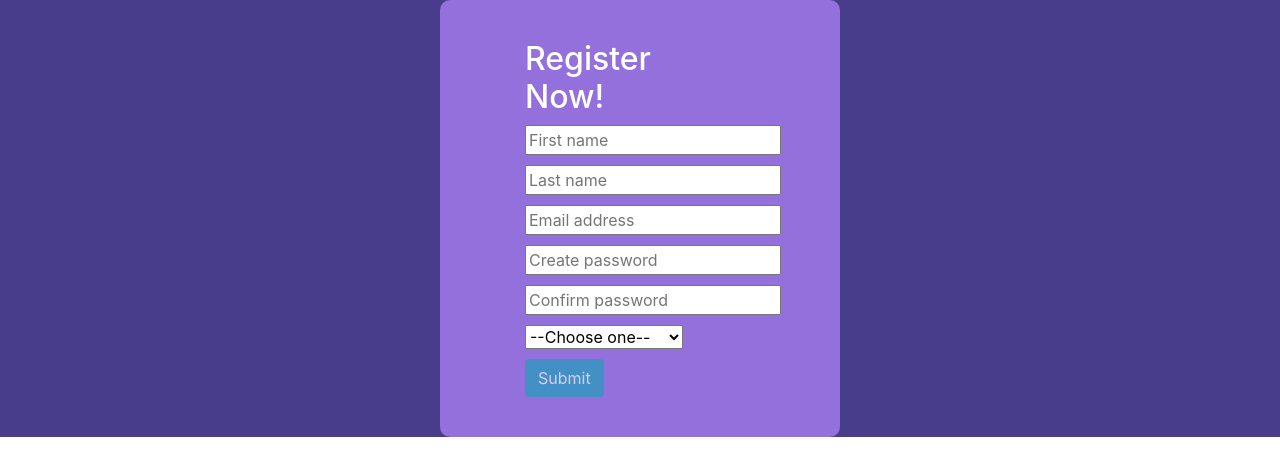
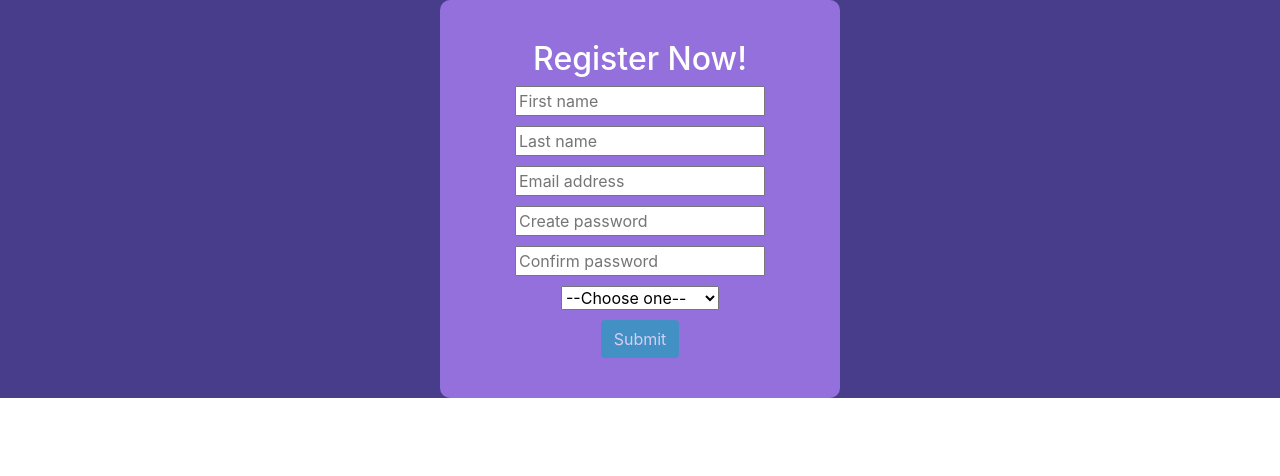
Before and after one commit to AnywhereFitness-BW/frontend, a React (Create React App) app: page /register in a window 1280 px wide. Shown: the top 476 px of the page. Built offline with nearby package versions, Linux system fonts and the light colour scheme.

Commit message:
working register and login

```diff
--- a/src/components/Register.js
+++ b/src/components/Register.js
@@ -20,15 +20,19 @@ const CustomBox = styled.div`
 `;
 
 const BoxContents = styled.div`
-  margin-right: 200px;
+  // margin-right: 200px;
 `;
 
 const RegisterPrompt = styled.h2`
   color: white;
+  width: 100%;
 `;
 
 const Inputs = styled.div`
   margin-bottom: 10px;
+  input {
+    width: 250px;
+  }
 `;
 
 const Register = () => {
@@ -114,7 +118,7 @@ const Register = () => {
 
   return (
     <CustomBox>
-      <Container>
+      <Container className="text-center">
         <div>
           {errors.fname && (
             <UncontrolledAlert color="danger">
@@ -146,8 +150,6 @@ const Register = () => {
 
         <BoxContents>
           <Form onSubmit={onSubmit}>
-            <Row xs="2">
-              <Col sm="12" md={{ size: 6, offset: 3 }}>
             <RegisterPrompt>Register Now!</RegisterPrompt>
             <Inputs>
               <input
@@ -233,8 +235,6 @@ const Register = () => {
             >
               Submit
             </ButtonToggle>
-              </Col>
-            </Row>
           </Form>
         </BoxContents>
       </Container>
```
Also changed, not shown: 1 other file (tests, documents, lock files or other folders). Lines whose indentation alone changed are shown as unchanged.
